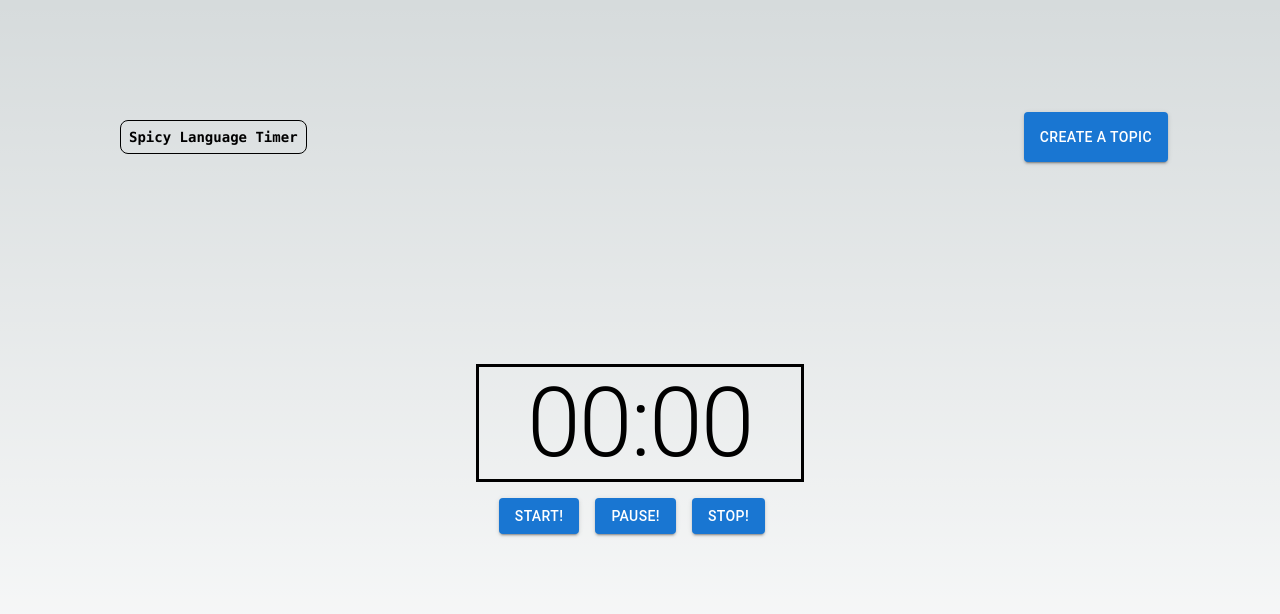
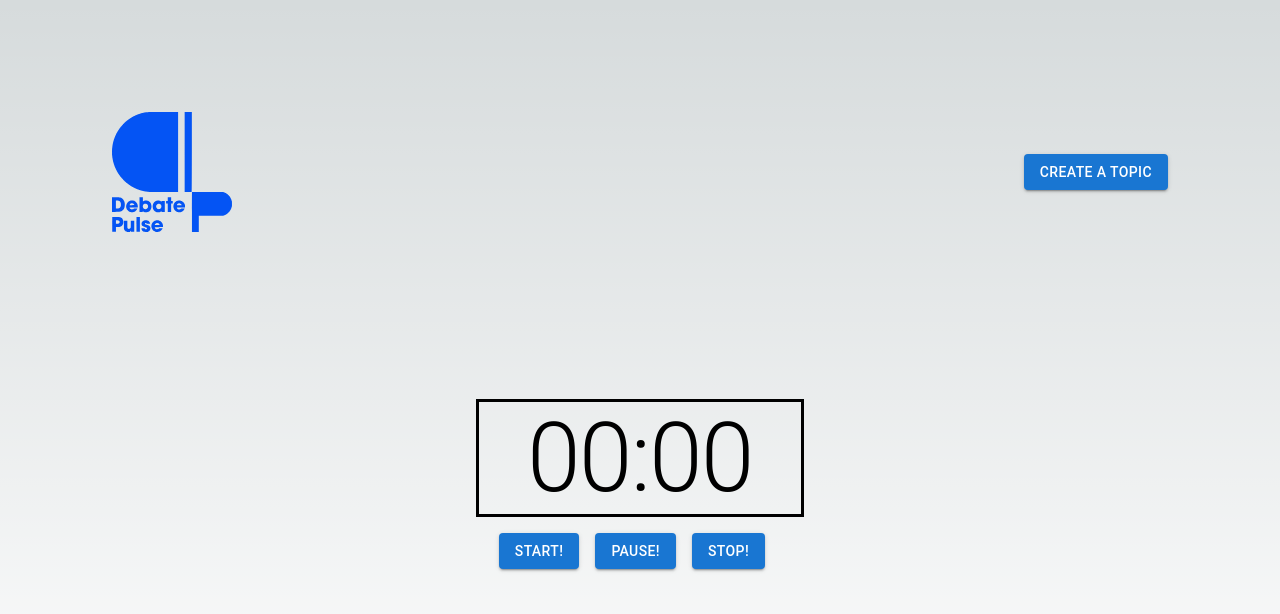
Before and after one commit to ttn729/debate-pulse, a Next.js app: page / in a window 1280 px wide. Shown: the top 614 px of the page. Built offline with nearby package versions, Linux system fonts and the light colour scheme.

Commit message:
add debate pulse logo

```diff
--- a/src/app/page.tsx
+++ b/src/app/page.tsx
@@ -3,7 +3,7 @@ import styles from "./page.module.css";
 import Timer from "@/components/Timer";
 import { useState } from "react";
 import { Box, Button, Grid, Typography } from "@mui/material";
-import Item from "@/components/Item";
+import Image from "next/image";
 import TopicModal from "@/components/TopicModal";
 import { Open_Sans} from 'next/font/google';
 
@@ -64,13 +64,16 @@ export default function Home() {
           m: 1,
           borderRadius: 1,
           width: '100%',
+          alignItems: 'center'
         }}>
-          <Item>
-            Spicy Language Timer
-          </Item>
-          {/* <Item>
-            Join
-          </Item> */}
+        <Image
+          className={styles.logo}
+          src="/debatePulse.svg"
+          alt="Debate Pulse Logo"
+          priority
+          width={120}
+          height={120}
+        />
 
           <Button onClick={handleOpenModal} variant="contained">
             Create a topic
```
Also changed, not shown: public/debatePulse.svg (added).
